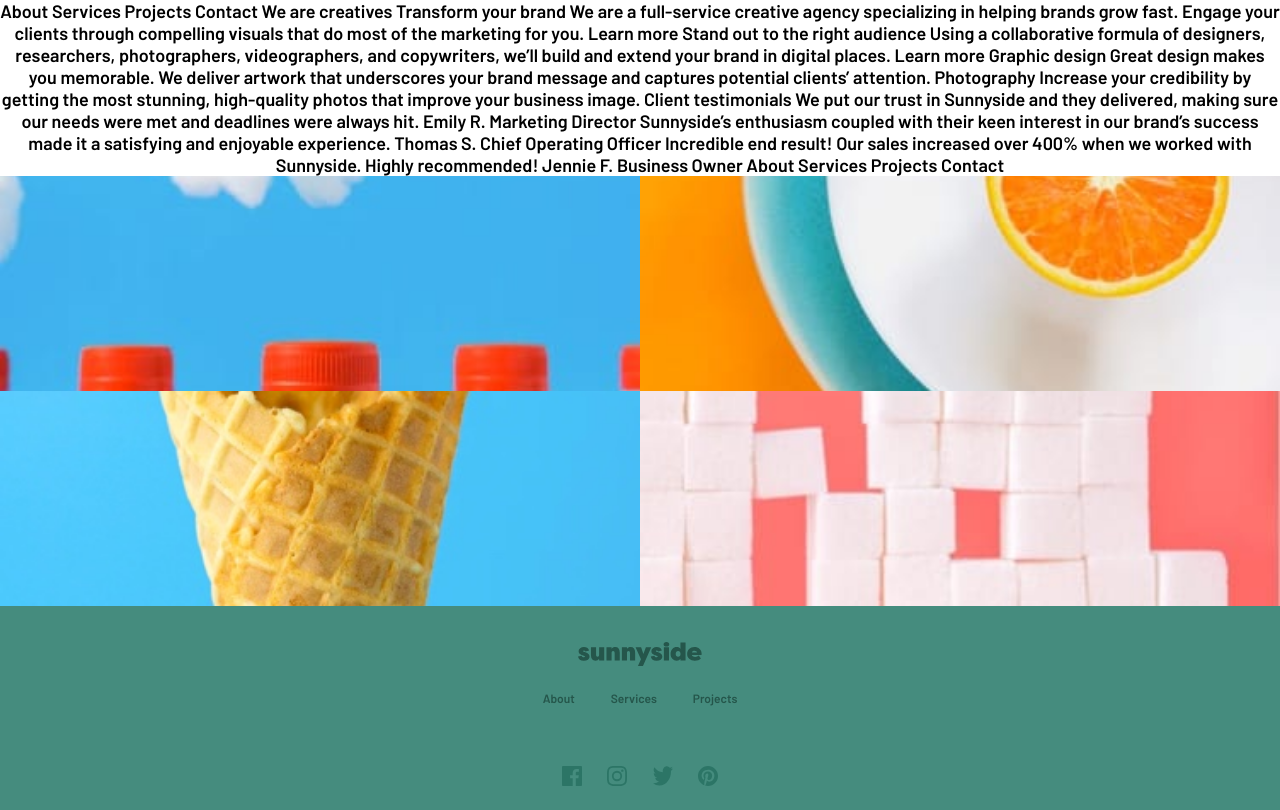
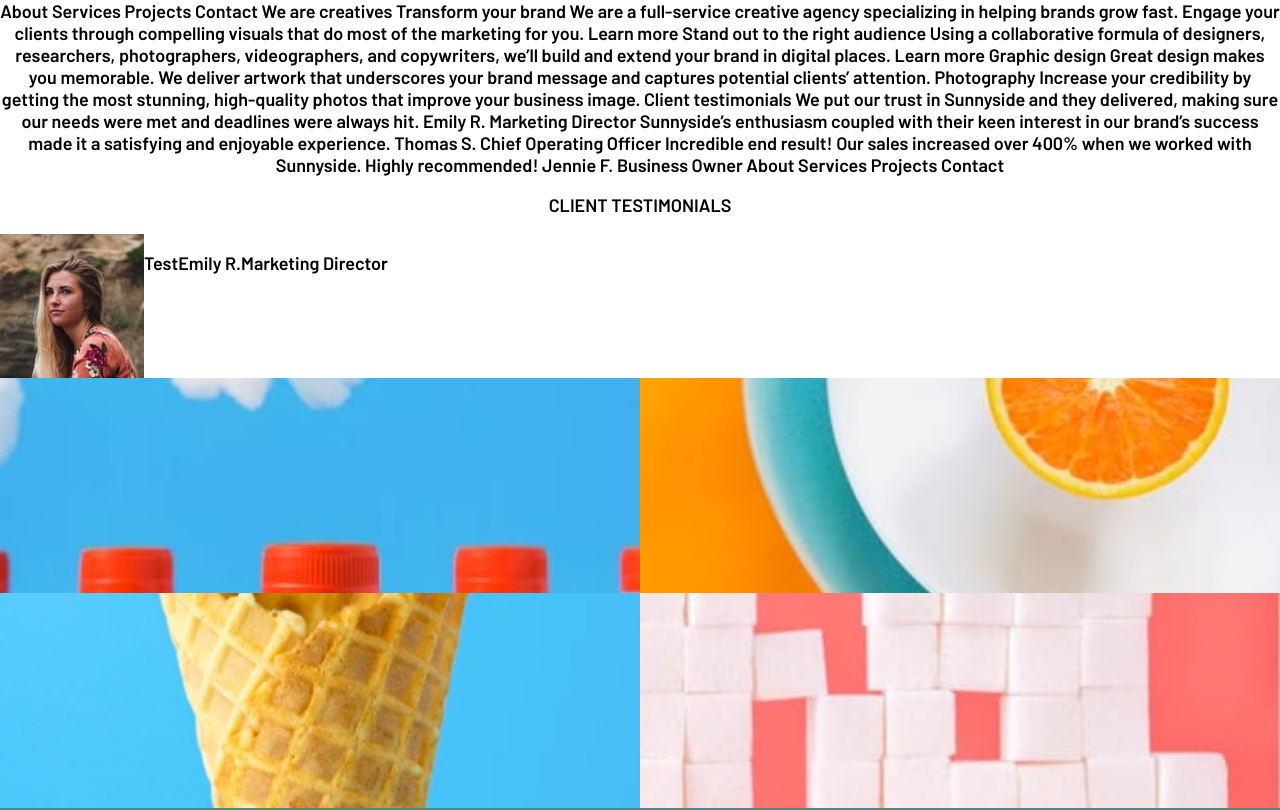
Before and after one commit to mahiv87/sunnyside-agency, a React (Vite) app: page / in a window 1280 px wide. Shown: the top 810 px of the page. Built offline with nearby package versions, Linux system fonts and the light colour scheme.

Commit message:
Testimonial component renders correctly

```diff
--- a/src/App.jsx
+++ b/src/App.jsx
@@ -2,6 +2,7 @@ import { useState } from 'react';
 import './App.css';
 import Footer from './components/FooterComponent/Footer';
 import ImageCluster from './components/ImageClusterComponent/ImageCluster';
+import Testimonials from './components/TestimonialsComponent/Testimonials';
 
 function App() {
 	return (
@@ -23,6 +24,7 @@ function App() {
 			experience. Thomas S. Chief Operating Officer Incredible end result! Our
 			sales increased over 400% when we worked with Sunnyside. Highly
 			recommended! Jennie F. Business Owner About Services Projects Contact
+			<Testimonials />
 			<ImageCluster />
 			<Footer />
 			<div className="attribution">
--- /dev/null
+++ b/src/components/TestimonialsComponent/TestimonialComponent/Testimonial.jsx
@@ -0,0 +1,23 @@
+import PropTypes from 'prop-types';
+
+import styles from '../TestimonialComponent/Testimonial.module.css';
+
+function Testimonial({ avatar, text, author, title }) {
+	return (
+		<div className={styles.container}>
+			<img src={avatar} alt="avatar" />
+			<p>{text}</p>
+			<p>{author}</p>
+			<p>{title}</p>
+		</div>
+	);
+}
+
+Testimonial.propTypes = {
+	avatar: PropTypes.string,
+	text: PropTypes.string,
+	author: PropTypes.string,
+	title: PropTypes.string
+};
+
+export default Testimonial;
--- /dev/null
+++ b/src/components/TestimonialsComponent/TestimonialComponent/Testimonial.module.css
@@ -0,0 +1,3 @@
+.container {
+	display: flex;
+}
--- a/src/components/TestimonialsComponent/Testimonials.jsx
+++ b/src/components/TestimonialsComponent/Testimonials.jsx
@@ -1,7 +1,19 @@
+import Testimonial from './TestimonialComponent/Testimonial';
+
+import EmilyR from '../../assets/images/image-emily.jpg';
+import ThomasS from '../../assets/images/image-thomas.jpg';
+import JennieF from '../../assets/images/image-jennie.jpg';
+
 function Testimonials() {
 	return (
 		<div>
 			<p>CLIENT TESTIMONIALS</p>
+			<Testimonial
+				avatar={EmilyR}
+				text={'Test'}
+				author={'Emily R.'}
+				title={'Marketing Director'}
+			/>
 		</div>
 	);
 }
```
